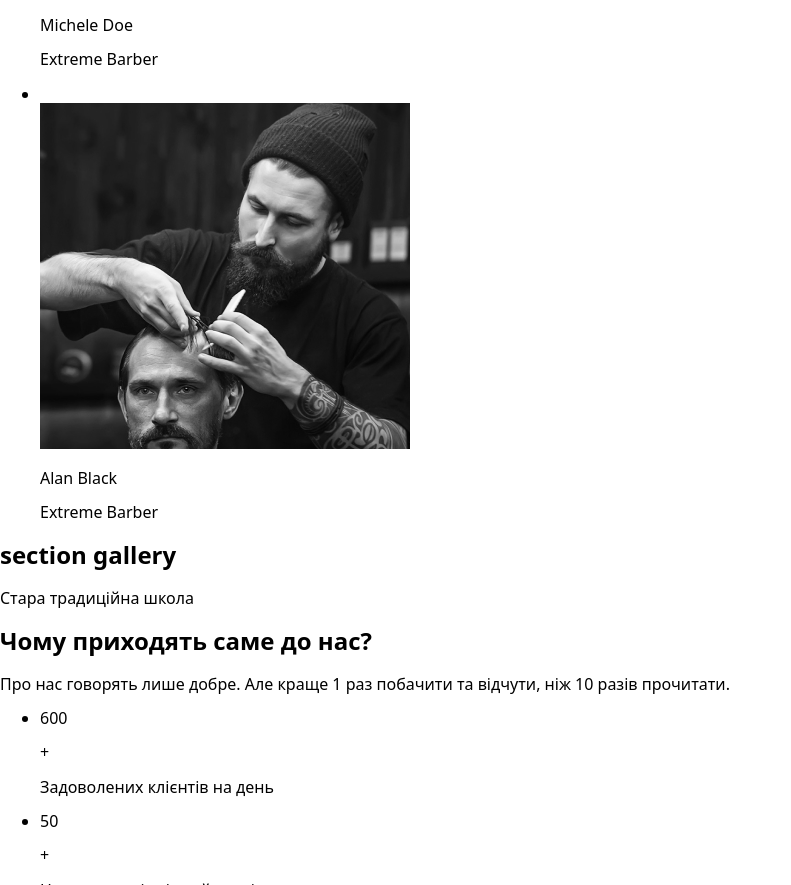
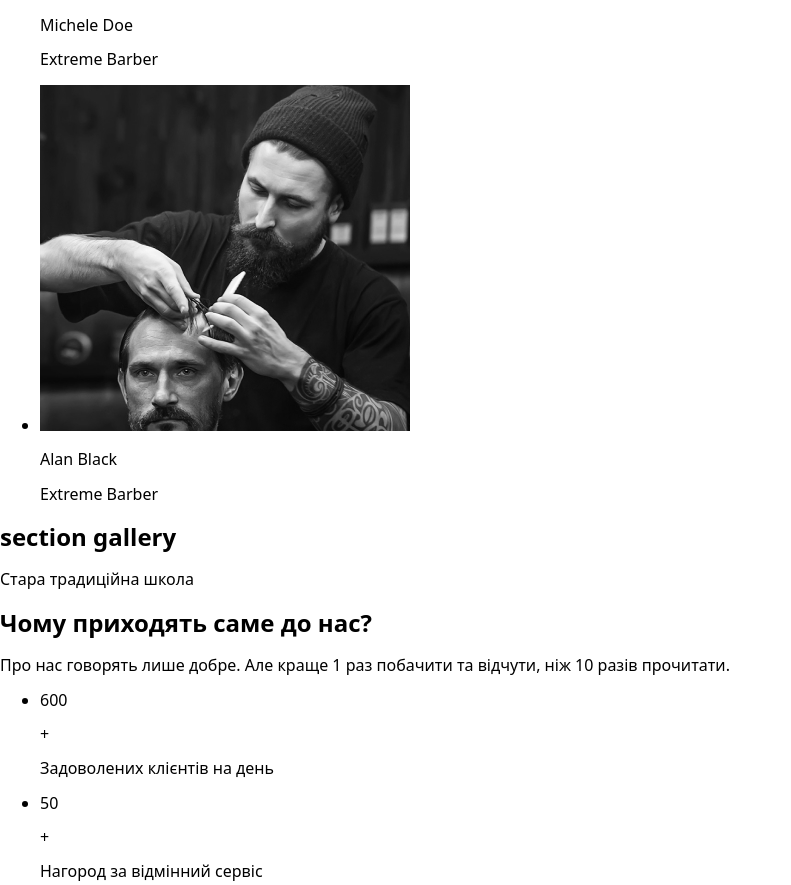
Before and after one commit to NEYROSICK/DAN.BUD, a website with bundled scripts: page src/index.html in a window 1280 px wide. Shown: the part 1794-2679 px from the top of the page, without its empty margins (0-791 px from the left). Built offline with nearby package versions, Linux system fonts and the light colour scheme; files whose address does not match are found by name.

Commit message:
fix-our-service

```diff
--- a/gulp/version.json
+++ b/gulp/version.json
@@ -1,3 +1,3 @@
 {
-    "main": "20230511181950"
+    "main": "20230511182548"
 }
--- a/src/html/our-service.html
+++ b/src/html/our-service.html
@@ -13,10 +13,11 @@
         <p class="subtitle-service">Michele Doe</p>
         <p class="descr-service">Extreme Barber</p>
       </li>
-      <li class="service-item"></li>
-      <img src="../img/service3.jpg" alt="service3" class="service-image" />
-      <p class="subtitle-service">Alan Black</p>
-      <p class="descr-service">Extreme Barber</p>
+      <li class="service-item">
+        <img src="../img/service3.jpg" alt="service3" class="service-image" />
+        <p class="subtitle-service">Alan Black</p>
+        <p class="descr-service">Extreme Barber</p>
+      </li>
     </ul>
   </div>
 </section>
```
